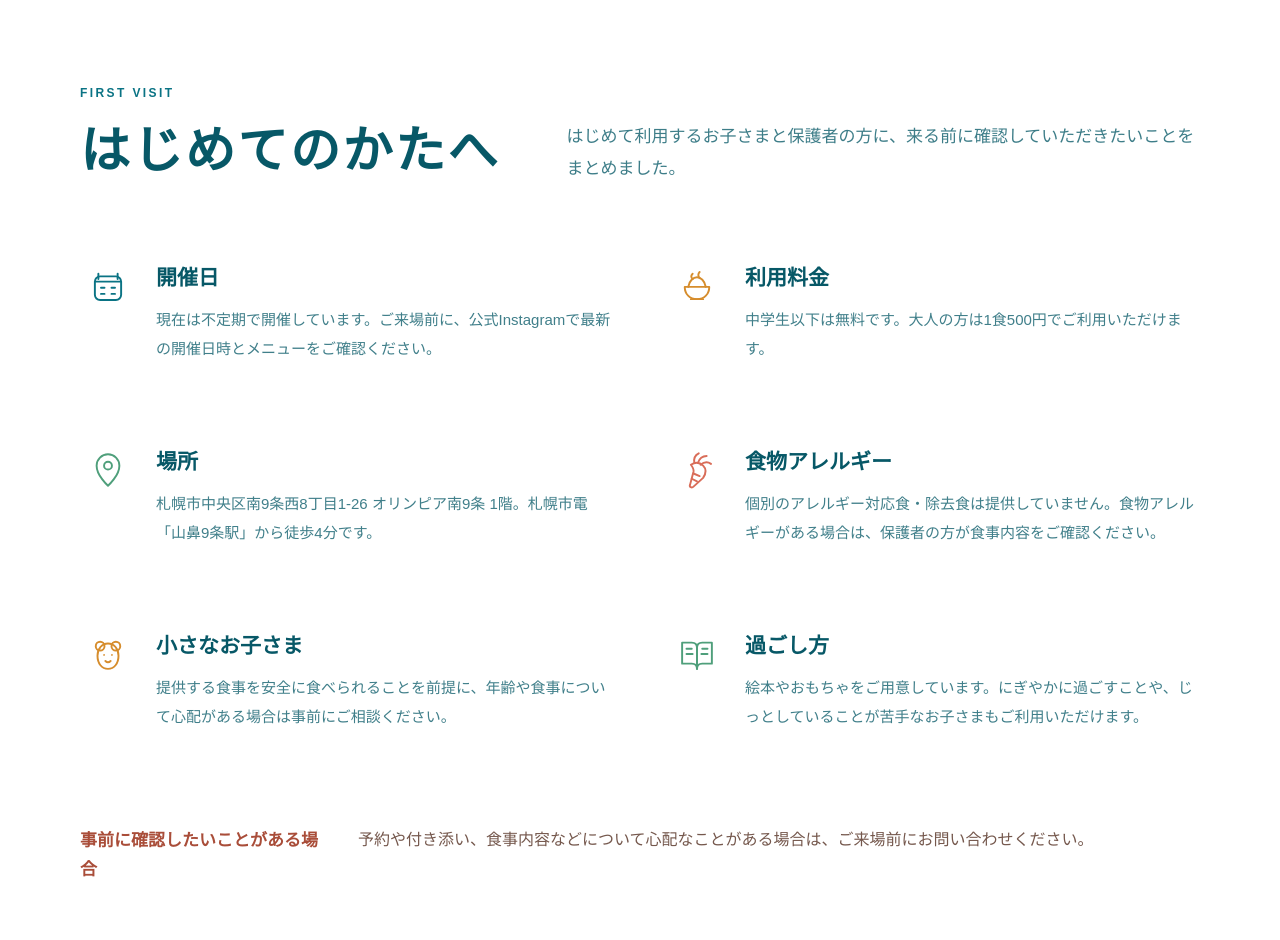
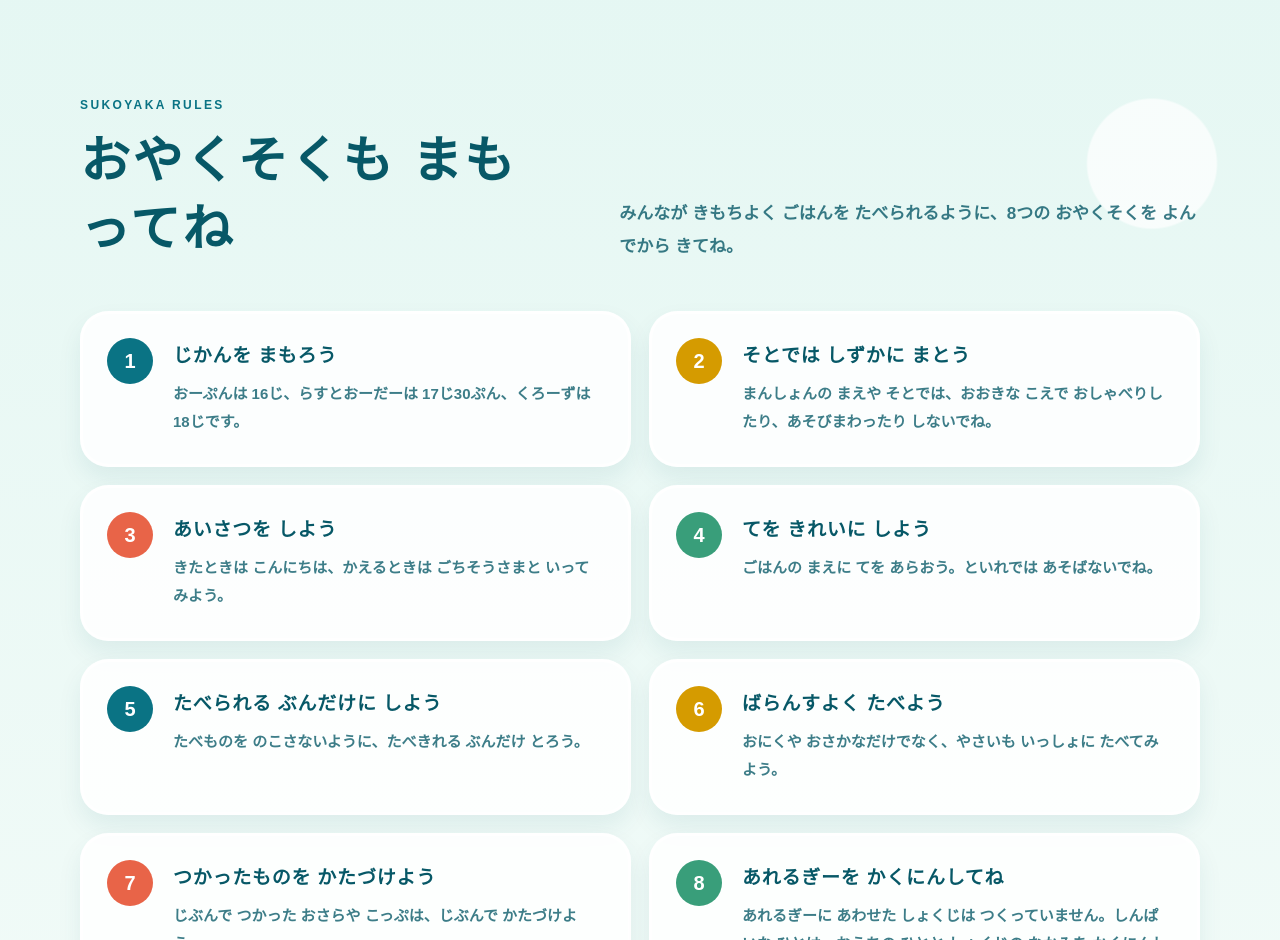
Before and after one commit to SUKOYAKASHOKUDO/sukoyaka-shokudo, a Next.js app: page /kids in a window 1280 px wide. Shown: the part 1860-2800 px from the top of the page. Built offline with nearby package versions, Linux system fonts and the light colour scheme.

Commit message:
Add kids rules to four-panel guide

```diff
--- a/app/kids/kids-guide.module.css
+++ b/app/kids/kids-guide.module.css
@@ -93,6 +93,7 @@
 }
 
 .comicSection,
+.rulesSection,
 .firstVisitSection,
 .actionSection {
   padding: clamp(76px, 9vw, 132px) 0;
@@ -118,6 +119,7 @@
 }
 
 .sectionHeading h2,
+.rulesHeading h2,
 .firstVisitIntro h2,
 .actionCard h2 {
   margin: 0;
@@ -126,6 +128,17 @@
   font-weight: 900;
   letter-spacing: 0.05em;
   line-height: 1.35;
+}
+
+.sectionHeading ruby {
+  ruby-align: center;
+}
+
+.sectionHeading rt {
+  color: var(--suko-teal);
+  font-size: 0.34em;
+  font-weight: 800;
+  letter-spacing: 0.08em;
 }
 
 .comicGrid {
@@ -238,6 +251,94 @@
 
 .sky .comicCopy > span {
   background: #218da0;
+}
+
+.rulesSection {
+  background:
+    radial-gradient(circle at 90% 16%, rgba(255, 255, 255, 0.72) 0 64px, transparent 66px),
+    linear-gradient(180deg, #e5f7f3 0%, #f2fbf8 100%);
+}
+
+.rulesHeading {
+  display: grid;
+  grid-template-columns: minmax(280px, 0.9fr) minmax(320px, 1.1fr);
+  gap: 64px;
+  align-items: end;
+  margin-bottom: 48px;
+}
+
+.rulesHeading > div > p {
+  margin-bottom: 12px;
+}
+
+.rulesHeading > p {
+  margin: 0;
+  color: rgba(7, 88, 103, 0.8);
+  font-size: 17px;
+  font-weight: 700;
+  line-height: 1.95;
+}
+
+.rulesGrid {
+  display: grid;
+  grid-template-columns: repeat(2, minmax(0, 1fr));
+  gap: 18px;
+  margin: 0;
+  padding: 0;
+  list-style: none;
+}
+
+.ruleCard {
+  display: grid;
+  grid-template-columns: 50px 1fr;
+  gap: 16px;
+  align-items: start;
+  min-height: 156px;
+  padding: 24px;
+  border: 3px solid rgba(255, 255, 255, 0.92);
+  border-radius: 28px;
+  background: rgba(255, 255, 255, 0.86);
+  box-shadow: 0 12px 24px rgba(7, 88, 103, 0.08);
+}
+
+.ruleCard > span {
+  display: grid;
+  width: 46px;
+  height: 46px;
+  place-items: center;
+  border-radius: 50%;
+  background: var(--suko-teal);
+  color: #fff;
+  font-size: 20px;
+  font-weight: 900;
+}
+
+.ruleCard:nth-child(4n + 2) > span {
+  background: #d59b00;
+}
+
+.ruleCard:nth-child(4n + 3) > span {
+  background: #e86448;
+}
+
+.ruleCard:nth-child(4n + 4) > span {
+  background: #399e7a;
+}
+
+.ruleCard h3 {
+  margin: 1px 0 8px;
+  color: var(--suko-teal-dark);
+  font-size: 19px;
+  font-weight: 900;
+  letter-spacing: 0.04em;
+}
+
+.ruleCard p {
+  margin: 0;
+  color: rgba(7, 88, 103, 0.78);
+  font-size: 15px;
+  font-weight: 700;
+  line-height: 1.85;
 }
 
 .firstVisitSection {
@@ -438,12 +539,15 @@
   }
 
   .comicSection,
+  .rulesSection,
   .firstVisitSection,
   .actionSection {
     padding: 68px 0;
   }
 
   .comicGrid,
+  .rulesGrid,
+  .rulesHeading,
   .factGrid,
   .firstVisitIntro {
     grid-template-columns: 1fr;
@@ -482,6 +586,37 @@
 
   .comicCopy p {
     font-size: 15px;
+  }
+
+  .rulesHeading {
+    gap: 18px;
+    margin-bottom: 32px;
+  }
+
+  .rulesHeading > p {
+    font-size: 15px;
+  }
+
+  .ruleCard {
+    grid-template-columns: 46px 1fr;
+    min-height: 0;
+    gap: 13px;
+    padding: 20px 18px;
+    border-radius: 22px;
+  }
+
+  .ruleCard > span {
+    width: 42px;
+    height: 42px;
+    font-size: 18px;
+  }
+
+  .ruleCard h3 {
+    font-size: 18px;
+  }
+
+  .ruleCard p {
+    font-size: 14px;
   }
 
   .firstVisitIntro {
--- a/app/kids/page.tsx
+++ b/app/kids/page.tsx
@@ -15,7 +15,7 @@ const comicPanels = [
   {
     number: "1",
     title: "「きょうは やってるかな？」",
-    description: "おうちの人と ひにちを みてみよう！",
+    description: "おうちの ひとと ひにちを みてみよう！",
     artClass: "topLeft",
     toneClass: "yellow",
     alt: "クマとウサギがカレンダーとスマートフォンで開催日を確認しているイラスト",
@@ -23,7 +23,7 @@ const comicPanels = [
   {
     number: "2",
     title: "「こんにちは！」",
-    description: "すこやか食堂へ ようこそ。",
+    description: "すこやかしょくどうへ ようこそ。",
     artClass: "topRight",
     toneClass: "mint",
     alt: "食堂の入口でクマがウサギと小鳥を迎えているイラスト",
@@ -31,7 +31,7 @@ const comicPanels = [
   {
     number: "3",
     title: "「みんなで いただきます！」",
-    description: "ちゅうがくせいまでの こどもは 0えんだよ。",
+    description: "ちゅうがくせいまでの こどもは むりょうだよ。",
     artClass: "bottomLeft",
     toneClass: "coral",
     alt: "クマとウサギと小鳥が食卓を囲んで食事を楽しんでいるイラスト",
@@ -43,6 +43,49 @@ const comicPanels = [
     artClass: "bottomRight",
     toneClass: "sky",
     alt: "ウサギが絵本を読み、小鳥が遊び、クマが手を振っているイラスト",
+  },
+] as const;
+
+const kidsRules = [
+  {
+    number: "1",
+    title: "じかんを まもろう",
+    text: "おーぷんは 16じ、らすとおーだーは 17じ30ぷん、くろーずは 18じです。",
+  },
+  {
+    number: "2",
+    title: "そとでは しずかに まとう",
+    text: "まんしょんの まえや そとでは、おおきな こえで おしゃべりしたり、あそびまわったり しないでね。",
+  },
+  {
+    number: "3",
+    title: "あいさつを しよう",
+    text: "きたときは こんにちは、かえるときは ごちそうさまと いってみよう。",
+  },
+  {
+    number: "4",
+    title: "てを きれいに しよう",
+    text: "ごはんの まえに てを あらおう。といれでは あそばないでね。",
+  },
+  {
+    number: "5",
+    title: "たべられる ぶんだけに しよう",
+    text: "たべものを のこさないように、たべきれる ぶんだけ とろう。",
+  },
+  {
+    number: "6",
+    title: "ばらんすよく たべよう",
+    text: "おにくや おさかなだけでなく、やさいも いっしょに たべてみよう。",
+  },
+  {
+    number: "7",
+    title: "つかったものを かたづけよう",
+    text: "じぶんで つかった おさらや こっぷは、じぶんで かたづけよう。",
+  },
+  {
+    number: "8",
+    title: "あれるぎーを かくにんしてね",
+    text: "あれるぎーに あわせた しょくじは つくっていません。しんぱいな ひとは、おうちの ひとと しょくじの なかみを かくにんしてね。",
   },
 ] as const;
 
@@ -173,7 +216,16 @@ export default function SchedulePage() {
           <div className={styles.sectionInner}>
             <div className={styles.sectionHeading}>
               <p>4つのコマで みてみよう</p>
-              <h2 id="comic-title">すこやか食堂に いく日</h2>
+              <h2 id="comic-title">
+                すこやか
+                <ruby>
+                  食堂<rt>しょくどう</rt>
+                </ruby>
+                に いく
+                <ruby>
+                  日<rt>ひ</rt>
+                </ruby>
+              </h2>
             </div>
 
             <ol className={styles.comicGrid}>
@@ -193,6 +245,33 @@ export default function SchedulePage() {
                       <h3>{panel.title}</h3>
                       <p>{panel.description}</p>
                     </div>
+                  </div>
+                </li>
+              ))}
+            </ol>
+          </div>
+        </section>
+
+        <section className={styles.rulesSection} aria-labelledby="rules-title">
+          <div className={styles.sectionInner}>
+            <div className={styles.rulesHeading}>
+              <div>
+                <p className={styles.eyebrow}>SUKOYAKA RULES</p>
+                <h2 id="rules-title">おやくそくも まもってね</h2>
+              </div>
+              <p>
+                みんなが きもちよく ごはんを たべられるように、8つの
+                おやくそくを よんでから きてね。
+              </p>
+            </div>
+
+            <ol className={styles.rulesGrid}>
+              {kidsRules.map((rule) => (
+                <li className={styles.ruleCard} key={rule.number}>
+                  <span aria-hidden="true">{rule.number}</span>
+                  <div>
+                    <h3>{rule.title}</h3>
+                    <p>{rule.text}</p>
                   </div>
                 </li>
               ))}
```
